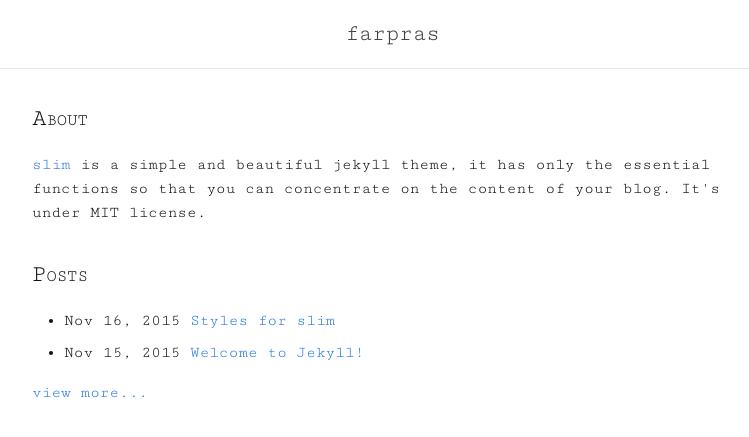
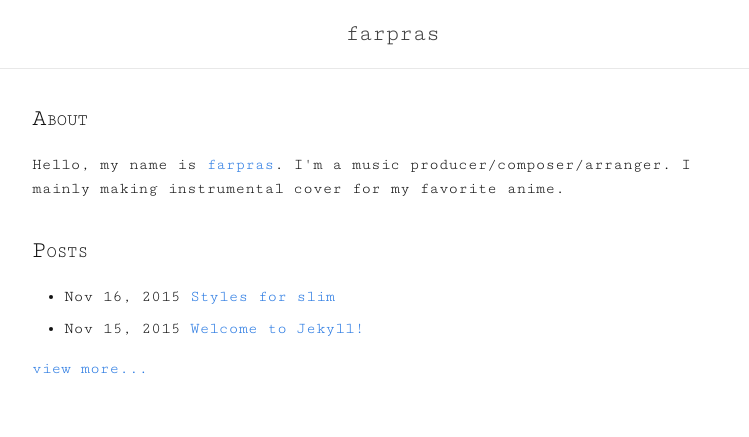
Before and after one commit to farpras/blog, a Jekyll site: the page built from index.html, in a window 1280 px wide. Shown: the top 437 px of the page, without its empty margins (248-997 px from the left). Built offline with Jekyll 4.4.1, drawn with Linux system fonts in a browser that asks for light colours.

Commit message:
Edited about section

```diff
--- a/index.html
+++ b/index.html
@@ -4,7 +4,7 @@ layout: default
 <div class="home">
 	<section>
 		<h2 class="smallcap">about</h2>
-		<p><a href="https://github.com/syaning/slim">slim</a> is a simple and beautiful jekyll theme, it has only the essential functions so that you can concentrate on the content of your blog. It's under MIT license.</p>
+		<p>Hello, my name is <a href="http://farpras.xyz">farpras</a>. I'm a music producer/composer/arranger. I mainly making instrumental cover for my favorite anime.</p>
 	</section>
 	<section>
 		<h2 class="smallcap">posts</h2>
```
